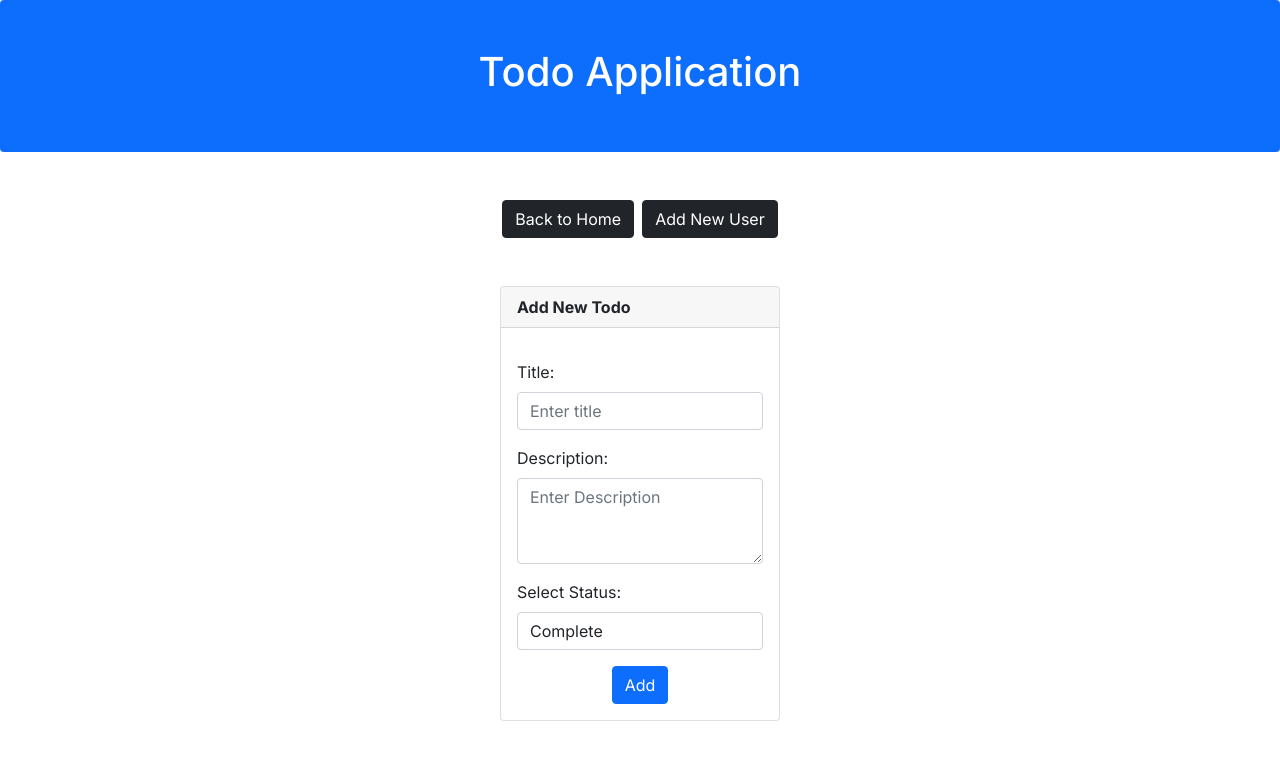
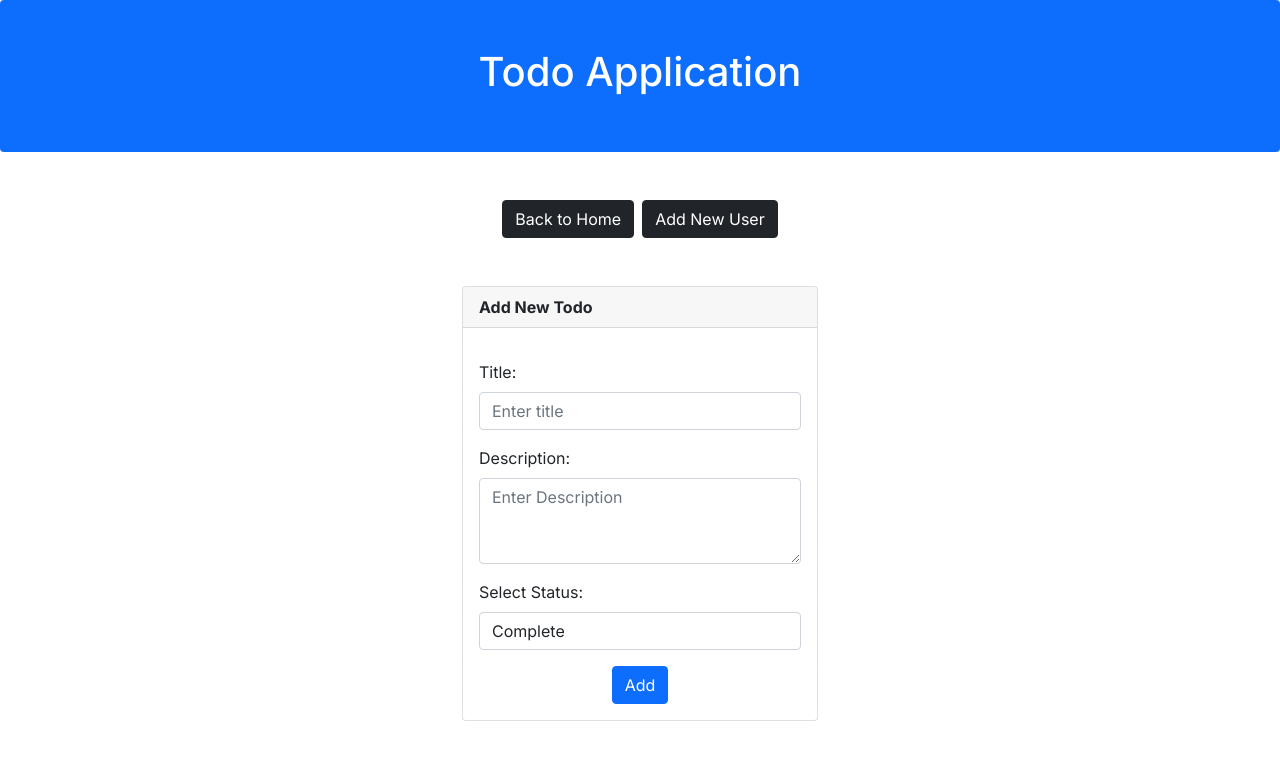
Before and after one commit to iamRajatSharma/next-crud, a Next.js app: page /add in a window 1280 px wide. Shown: the top 760 px of the page. Built offline with nearby package versions, Linux system fonts and the light colour scheme.

Commit message:
added resposiveness

```diff
--- a/src/app/add/page.jsx
+++ b/src/app/add/page.jsx
@@ -27,8 +27,9 @@ function page() {
     }
 
     return (
-        <div>
-            <div className='mt-5' style={{ padding: "0px 500px", marginBottom: "25px" }}>
+        <div className='row'>
+            <div className='mt-5 col-lg-4'></div>
+            <div className='mt-5 col-lg-4 col-md-12' style={{ marginBottom: "25px" }}>
                 <div className='card' >
                     <div className='card-header'>
                         <strong>Add New Todo</strong>
@@ -55,6 +56,7 @@ function page() {
                     </div>
                 </div>
             </div>
+            <div className='mt-5 col-lg-4'></div>
         </div>
     )
 }
--- a/src/app/edit/[id]/page.jsx
+++ b/src/app/edit/[id]/page.jsx
@@ -44,7 +44,9 @@ function page({ params }) {
     }
 
     return (
-        <div>
+        <div className='row'>
+            <div className='mt-5 col-lg-4'></div>
+            <div className='mt-5 col-lg-4 col-md-12' style={{ marginBottom: "25px" }}>
                 <div className='mt-5' style={{ padding: "0px 500px", marginBottom: "25px" }}>
                     <div className='card' >
                         <div className='card-header'>
@@ -72,6 +74,8 @@ function page({ params }) {
                     </div>
                 </div>
             </div>
+            <div className='mt-5 col-lg-4'></div>
+        </div>
     )
 }
 
--- a/src/app/globals.css
+++ b/src/app/globals.css
@@ -18,12 +18,9 @@
 
 body {
   color: rgb(var(--foreground-rgb));
-  background: linear-gradient(
-      to bottom,
+  background: linear-gradient(to bottom,
       transparent,
-      rgb(var(--background-end-rgb))
-    )
-    rgb(var(--background-start-rgb));
+      rgb(var(--background-end-rgb))) rgb(var(--background-start-rgb));
 }
 
 @layer utilities {
@@ -31,3 +28,10 @@ body {
     text-wrap: balance;
   }
 }
+
+@media (max-width: 768px) {
+  table {
+    width: 100%;
+    overflow-x: scroll;
+  }
+}
--- a/src/app/layout.js
+++ b/src/app/layout.js
@@ -23,7 +23,9 @@ export default function RootLayout({ children }) {
                     <Link href={"/"} className="btn btn-dark text-white mr-2">Back to Home</Link>
                     <Link href={"/add"} className="btn btn-dark text-white">Add New User</Link>
                 </div>
-                {children}
+                <div className="container">
+                    {children}
+                </div>
             </body>
         </html>
     );
```
Lines whose indentation alone changed are shown as unchanged.
